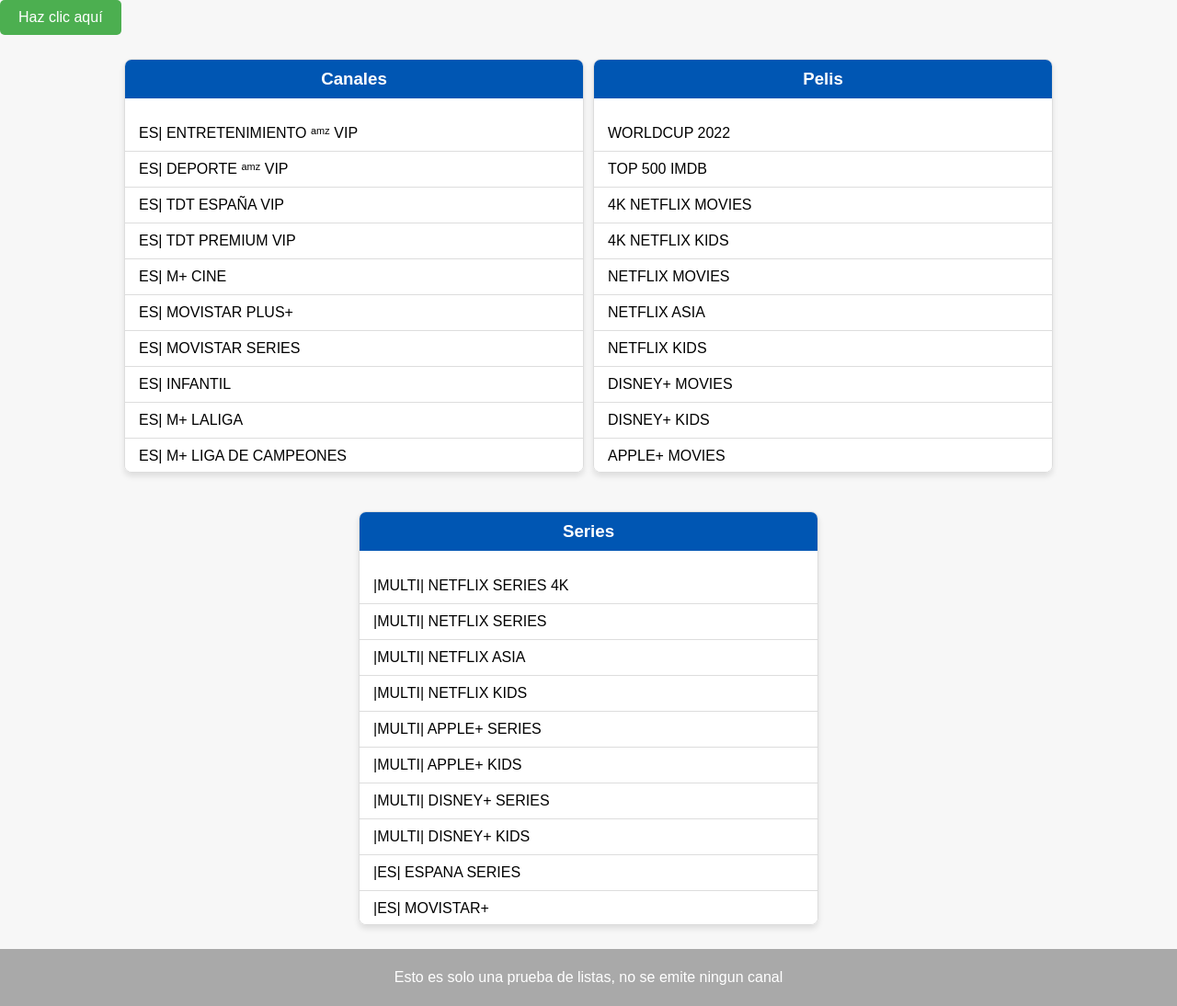
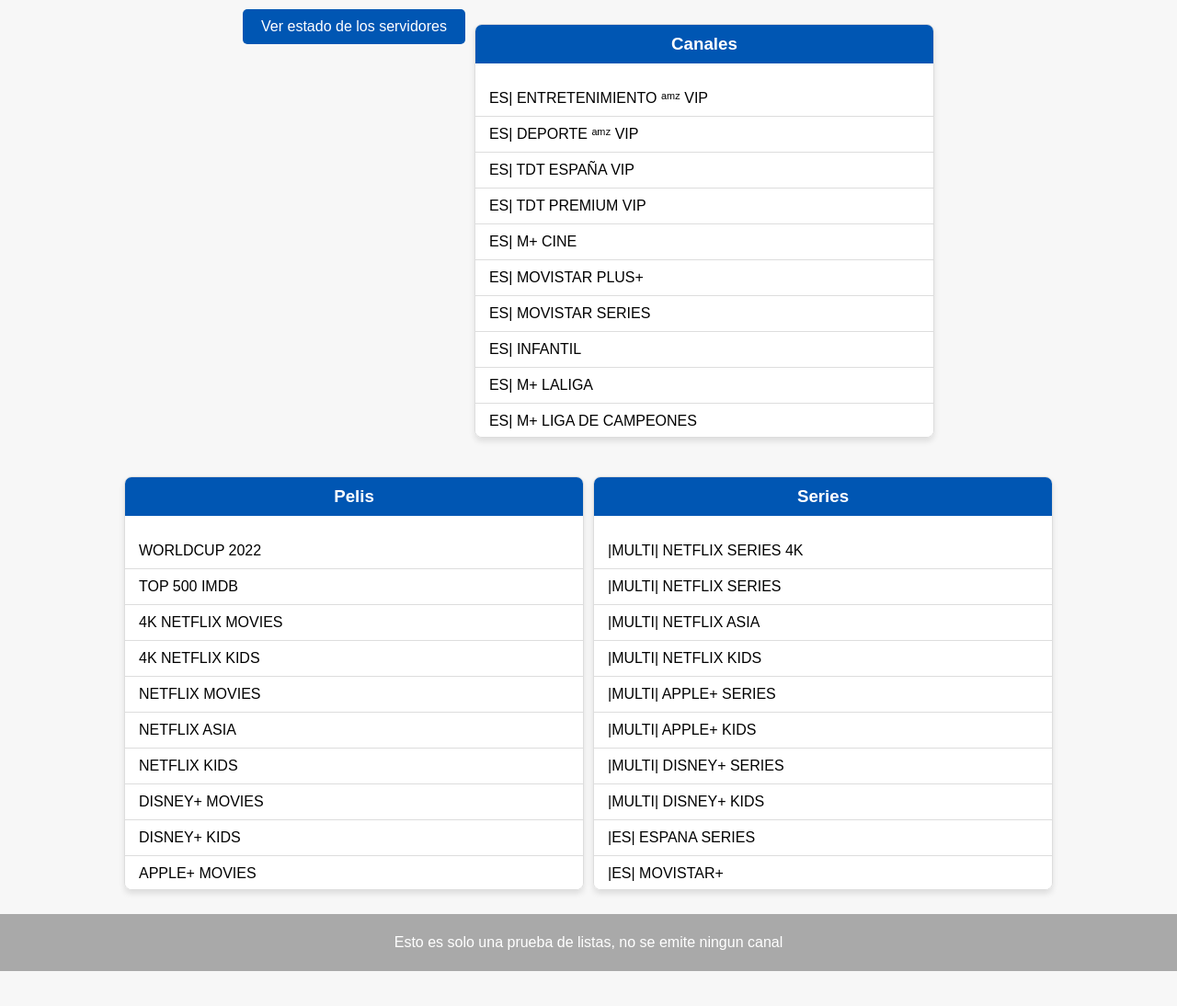
Before and after one commit to lfak3r/categorias, a plain HTML site: page index.html in a window 1280 px wide. Shown: the whole page at 92% size. After the commit the page ends 1056 px from the top, so only its background shows below. Drawn offline with Linux system fonts and the light colour scheme.

Commit message:
Update index.html

```diff
--- a/index.html
+++ b/index.html
@@ -84,7 +84,7 @@
     <style>
         /* Estilos para el botón */
         button {
-            background-color: #4CAF50;
+            background-color: #0056b3;
             border: none;
             color: white;
             padding: 10px 20px;
@@ -94,13 +94,17 @@
             font-size: 16px;
             border-radius: 5px;
             cursor: pointer;
+       		align-items: center;
+
         }
     </style>
 
 
-    <button type="button">Haz clic aquí</button>
+
+
 
 <div class="lista-container">
+   <a href="./status"><button>Ver estado de los servidores</button></a>
   <ul class="lista">
     <h3>Canales</h3>
     <li class="lista-item">ES| ENTRETENIMIENTO ᵃᵐᶻ VIP</li>
```
